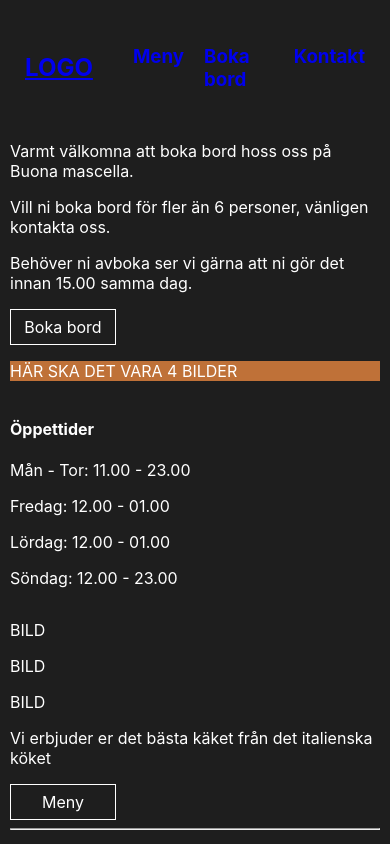
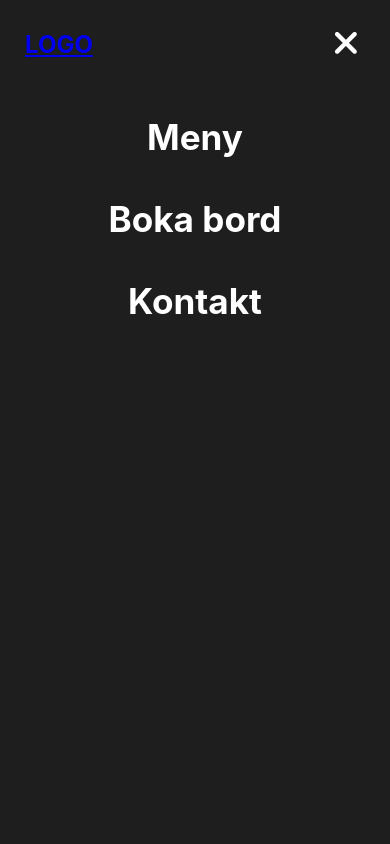
Before and after one commit to fcanberger/GruppJSF, a React (Create React App) app: page / in a window 390 px wide. Shown: the top 844 px of the page. Built offline with nearby package versions, Linux system fonts and the light colour scheme.

Commit message:
hamburger menu

```diff
--- a/public/index.html
+++ b/public/index.html
@@ -9,6 +9,7 @@
       name="description"
       content="Web site created using create-react-app"
     />
+    <script src="https://kit.fontawesome.com/3d16140dea.js"  crossorigin="anonymous"></script>
     <link rel="apple-touch-icon" href="%PUBLIC_URL%/logo192.png" />
     <!--
       manifest.json provides metadata used when your web app is installed on a
--- a/src/components/Layout.tsx
+++ b/src/components/Layout.tsx
@@ -1,8 +1,11 @@
+import { useState } from "react";
 import { Link } from "react-router-dom";
 import { Outlet } from "react-router-dom";
 import "../styles/main.scss";
 
 export const Layout = () => {
+  const [isMobile, setIsMobile] = useState(true);
+
   return (
     <>
       <div className="wrapper">
@@ -12,23 +15,33 @@ export const Layout = () => {
           </Link>
 
           <nav>
-            <ul>
+            <ul className={isMobile ? "nav-links-mobile" : "nav-links-desktop"}>
               <li>
-                <Link to="/meny">
+                <Link to="/meny" onClick={() => setIsMobile(!isMobile)}>
                   <h3>Meny</h3>
                 </Link>
               </li>
               <li>
-                <Link to="/booking">
+                <Link to="/booking" onClick={() => setIsMobile(!isMobile)}>
                   <h3>Boka bord</h3>
                 </Link>
               </li>
               <li>
-                <Link to="/contact">
+                <Link to="/contact" onClick={() => setIsMobile(!isMobile)}>
                   <h3>Kontakt</h3>
                 </Link>
               </li>
             </ul>
+            <button
+              className="mobile-menu-icon"
+              onClick={() => setIsMobile(!isMobile)}
+            >
+              {isMobile ? (
+                <li className="fas fa-times"></li>
+              ) : (
+                <i className="fas fa-bars"></i>
+              )}
+            </button>
           </nav>
         </header>
 
--- a/src/styles/main.scss
+++ b/src/styles/main.scss
@@ -11,22 +11,75 @@ background-color: #1E1E1E;
         align-items: center;
         margin: 0px 15px;
         nav{
-            ul{
-                display: flex;
-                flex-direction: row;
+            .nav-links-mobile{
+                position: absolute;
+                display: block;
                 list-style: none;
-                gap: 20px;
+                background-color: #1E1E1E;
+                left: 0;
+                top:60px;
+                transition: all 0.5s ease-out;
+                width: 100%;
+                height: 100vh;
+                padding: 0px;
+
                 li{
+                    h3{
+                        margin: 40px;
+                    }
                     a{
                       text-decoration: none;
+                      text-align: center;
+                      padding: 0px;
+                      width: 100%;
+                      color: white;
+                      margin: 0px;
+                      cursor: pointer;
+                      font-size: 30px;
+                      transition: all 0.5s ease-out;
                     }
                     a:hover {
                         text-decoration: underline;
                     }
-
                 }
+            }
+            .mobile-menu-icon{
+                display:inline-block;
+                font-size: 35px;
+                cursor: pointer;
+                background-color: transparent;
+                border: transparent;
+                color: white;
+            }
+            .nav-links-desktop {
+                display: none;
             }
         }
     }
 }
 }
+
+@media screen and (min-width: 768px) {
+
+    body{
+        .wrapper{
+            header{
+                nav{
+                    .nav-links-desktop{
+                        display: flex;
+                        flex-direction: row;
+                        align-items: center;
+                        list-style-type: none;
+                        gap: 15px;
+                        margin: 0px 15px;
+
+                    }
+                    .mobile-menu-icon{
+                        display:none;
+                    }
+                }
+            }
+        }
+        }
+
+}
```
